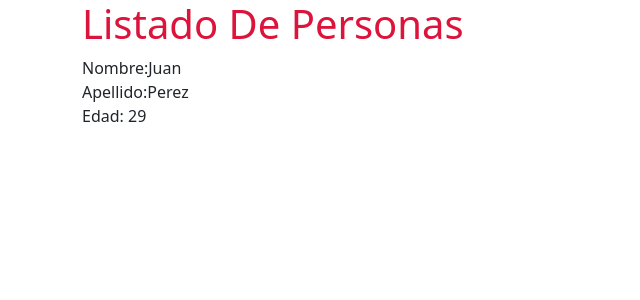
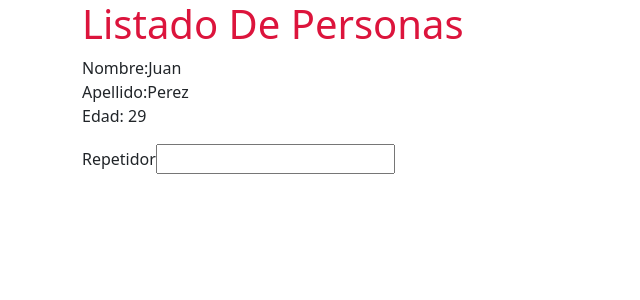
Before and after one commit to JulioAburto/Curso-Angular, an Angular app: page / in a window 1280 px wide. Shown: the top 300 px of the page, without its empty margins (0-640 px from the left). Built offline with nearby package versions, Linux system fonts and the light colour scheme.

Commit message:
interpolacion asociada a elementos html, repetidor de caracteres de un input

```diff
--- a/src/app/persona/persona.component.html
+++ b/src/app/persona/persona.component.html
@@ -3,3 +3,10 @@
   Apellido:{{ apellido }} <br />
   Edad: {{ edad + 1 }}
 </p>
+<!-- Interpolacion asociada a los elementos html -->
+<!-- muestra los caracteres que se muestran en el input -->
+<div (keyup)="(0)">
+  <label> Repetidor</label>
+  <input #entrada />
+  {{ entrada.value }}
+</div>
```
